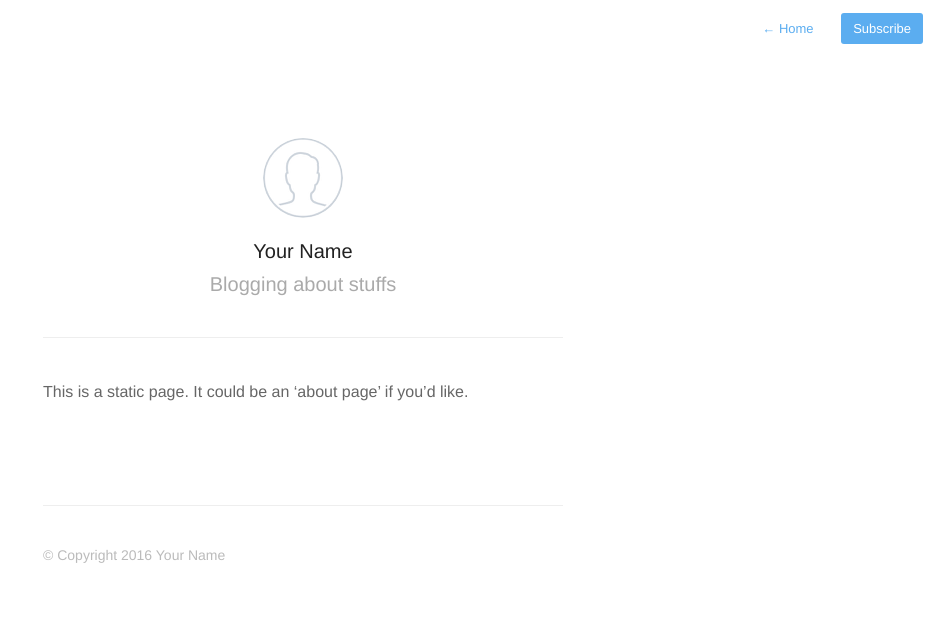
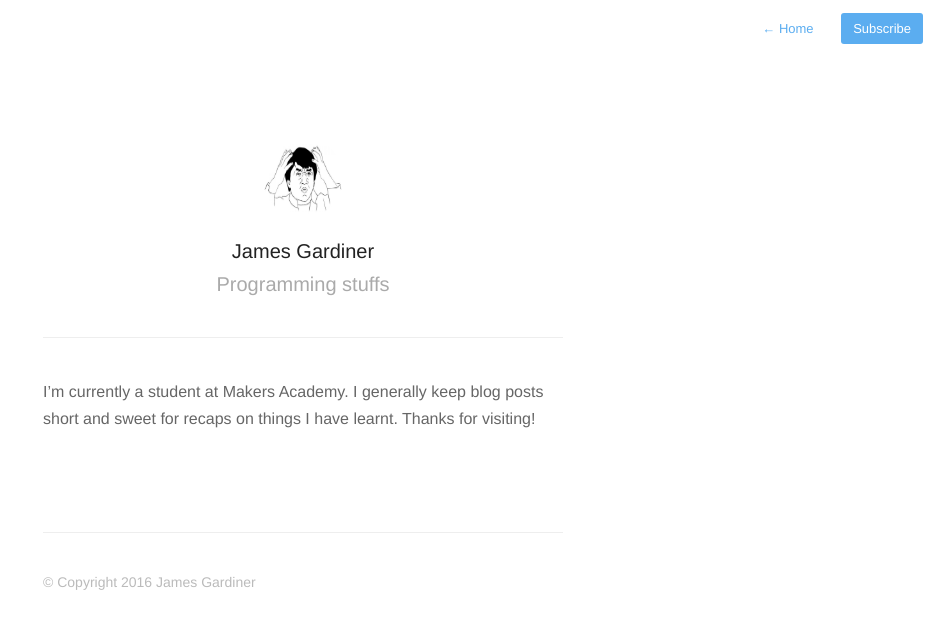
Before and after one commit to JG075-zz/JG075.github.io, a Jekyll site: the page built from about.md, in a window 1280 px wide. Shown: the top 629 px of the page, without its empty margins (337-1280 px from the left). Built offline with Jekyll 4.4.1, drawn with Linux system fonts in a browser that asks for light colours; nearby versions of some CDN libraries.

Commit message:
Modify text

```diff
--- a/_config.yml
+++ b/_config.yml
@@ -1,6 +1,6 @@
-name: Your New Jekyll Site
-description: Blogging about stuffs
-meta_description: "Your New Jekyll Site, Blogging about stuffs"
+name: James Gardiner's Blog
+description: Programming stuffs
+meta_description: "James Gardiner's blog about programming stuffs"
 
 aboutPage: true
 
@@ -10,15 +10,15 @@ highlighter: rouge
 gems: [jekyll-paginate]
 paginate: 20
 baseurl: /
-domain_name: 'http://yourblog-domain.com'
-google_analytics: 'UA-XXXXXXXX-X'
+domain_name: 'https://jg075.github.io/'
+google_analytics: 'UA-85411751-1'
 disqus: false
 disqus_shortname: 'your-disqus-shortname'
 
 # Details for the RSS feed generator
-url:            'http://your-blog-url.example.com'
-author:         'Your Name'
-authorTwitter:  'YourTwitterUsername'
+url:            'https://jg075.github.io/'
+author:         'James Gardiner'
+authorTwitter:  'JamesG075'
 
 permalink:       /:year/:title/
 
--- a/_includes/profile.html
+++ b/_includes/profile.html
@@ -3,10 +3,10 @@
         <header id="header">
         {% if site.aboutPage %}
             <a href="{{ site.baseurl }}about">
-                <img id="avatar" class="2x" src="{{ site.baseurl }}assets/images/avatar.png"/>
+                <img id="avatar" class="2x" src="{{ site.baseurl }}assets/images/avatar.jpg"/>
             </a>
         {% else %}
-            <img id="avatar" class="2x" src="{{ site.baseurl }}assets/images/avatar.png"/>
+            <img id="avatar" class="2x" src="{{ site.baseurl }}assets/images/avatar.jpg"/>
         {% endif %}
             <h1>{{ site.author }}</h1>
             <h2>{{ site.description }}</h2>
--- a/_layouts/post.html
+++ b/_layouts/post.html
@@ -14,7 +14,7 @@ archive: true
 </article>
 <footer id="post-meta" class="clearfix">
     <a href="http://twitter.com/{{ site.authorTwitter }}">
-        <img class="avatar" src="{{ site.baseurl }}assets/images/avatar.png">
+        <img class="avatar" src="{{ site.baseurl }}assets/images/avatar.jpg">
         <div>
             <span class="dark">{{ site.author }}</span>
             <span>{{ site.description }}</span>
--- a/about.md
+++ b/about.md
@@ -4,6 +4,6 @@ permalink: about/
 profile: true
 ---
 
-This is a static page. It could be an 'about page' if you'd like.
+I'm currently a student at Makers Academy. I generally keep blog posts short and sweet for recaps on things I have learnt. Thanks for visiting!
 
 {% include footer.html %}
```
Also changed, not shown: assets/images/avatar.jpg (added), assets/images/avatar.png (deleted), assets/images/avatar@2x.jpg (added), assets/images/avatar@2x.png (deleted), 8 other files.
